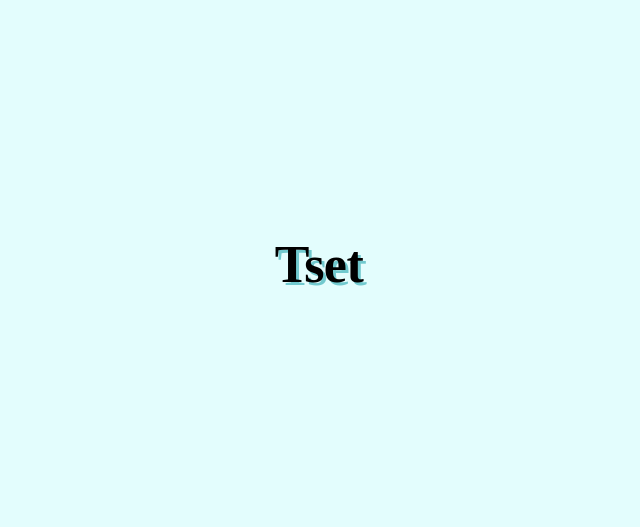
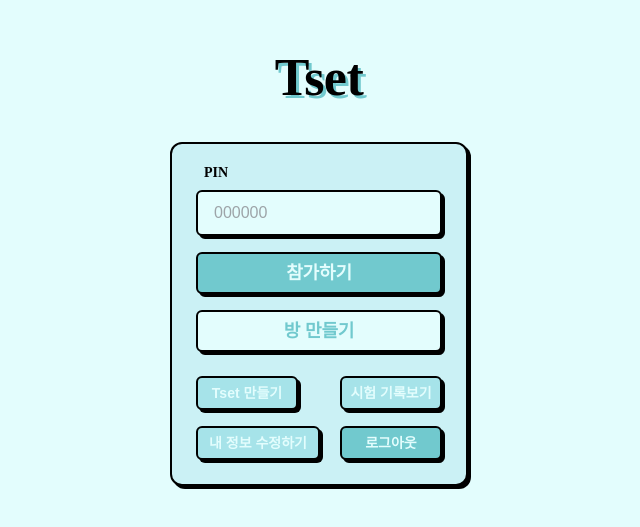
Before and after one commit to arkk200/good-test, a Next.js app: page / in a window 1280 px wide. Shown: the part 135-662 px from the top of the page, without its empty margins (321-961 px from the left). Built offline with nearby package versions, Linux system fonts and the light colour scheme.

Commit message:
ADD :: 메인 페이지 퍼블리싱

```diff
--- a/src/pages/index.tsx
+++ b/src/pages/index.tsx
@@ -1,3 +1,6 @@
+import Button from "@/components/common/Button/Button";
+import { Column, Row } from "@/components/common/Flex/Flex";
+import Input from "@/components/common/Input/Input";
 import { color } from "@/styles/color.style";
 import { font } from "@/styles/font.style";
 import { Inter } from "next/font/google";
@@ -7,15 +10,87 @@ const inter = Inter({ subsets: ["latin"] });
 
 export default function Home() {
   return (
-    <StyledHome>
+    <Column alignItems="center" gap={30}>
       <Tset>Tset</Tset>
-    </StyledHome>
+      <Form>
+        <Column gap={24}>
+          <Column gap={16}>
+            <Input
+              label="PIN"
+              backgroundColor="main"
+              placeholder="000000"
+              width={246}
+            />
+            <Button
+              backgroundColor="quaternary"
+              color="main"
+              width={246}
+              size="LARGE"
+            >
+              참가하기
+            </Button>
+            <Button
+              backgroundColor="main"
+              color="quaternary"
+              width={246}
+              size="LARGE"
+            >
+              방 만들기
+            </Button>
+          </Column>
+          <Column gap={16}>
+            <Row justifyContent="space-between">
+              <Button
+                backgroundColor="tertiary"
+                color="main"
+                size="SMALL"
+                width={102}
+              >
+                Tset 만들기
+              </Button>
+              <Button
+                backgroundColor="tertiary"
+                color="main"
+                size="SMALL"
+                width={102}
+              >
+                시험 기록보기
+              </Button>
+            </Row>
+            <Row justifyContent="space-between">
+              <Button
+                backgroundColor="tertiary"
+                color="main"
+                size="SMALL"
+                width={124}
+              >
+                내 정보 수정하기
+              </Button>
+              <Button
+                backgroundColor="quaternary"
+                color="main"
+                size="SMALL"
+                width={102}
+              >
+                로그아웃
+              </Button>
+            </Row>
+          </Column>
+        </Column>
+      </Form>
+    </Column>
   );
 }
-
-const StyledHome = styled.div``;
 
 const Tset = styled.p`
   ${font.D1}
   text-shadow: 3px 3px 0px ${color.quaternary};
 `;
+
+const Form = styled.div`
+  padding: 18px 24px 24px;
+  border: 2px solid ${color.black};
+  border-radius: 12px;
+  background: ${color.secondary};
+  box-shadow: 3px 3px 0px 0px ${color.black};
+`;
```
